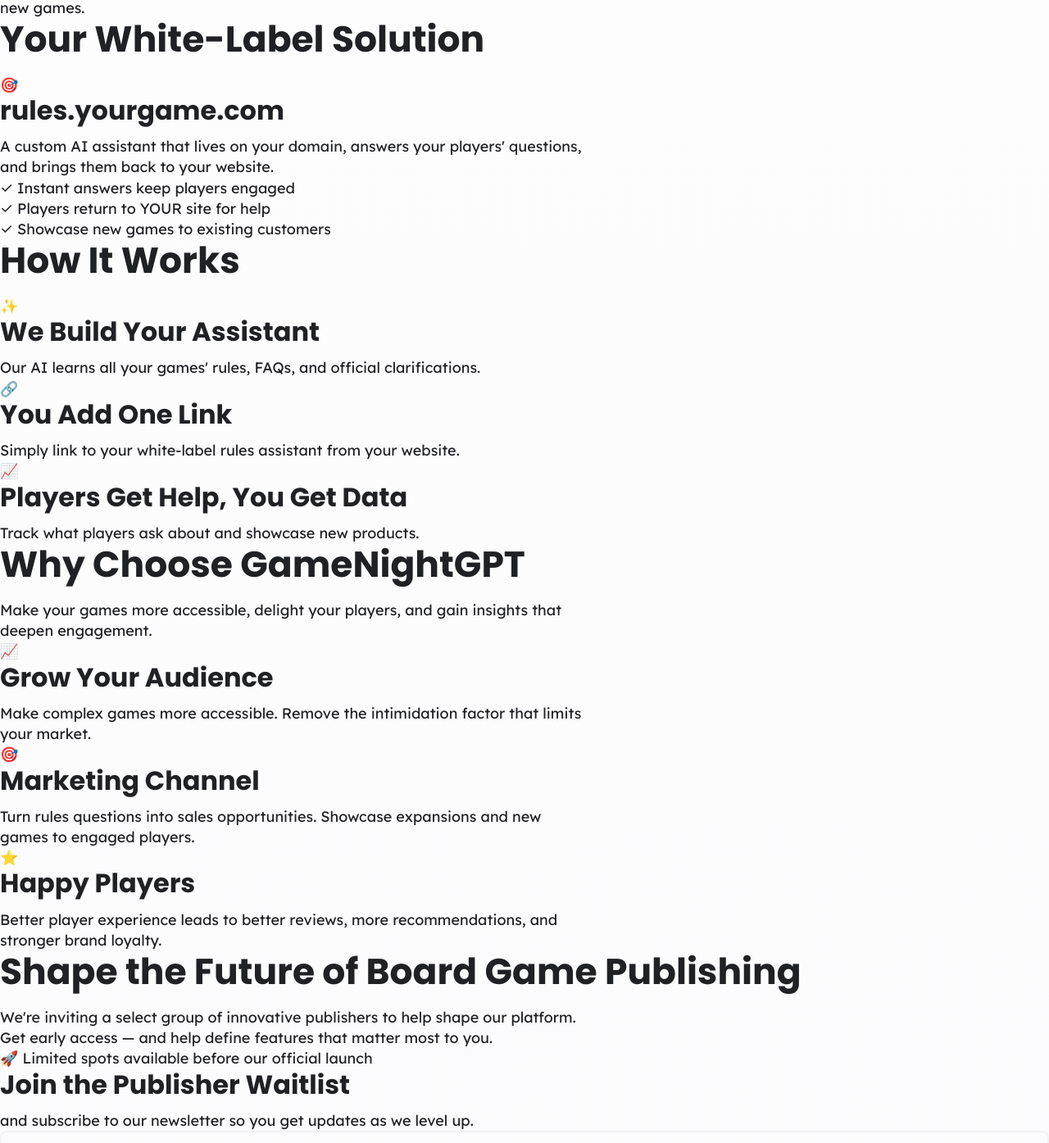
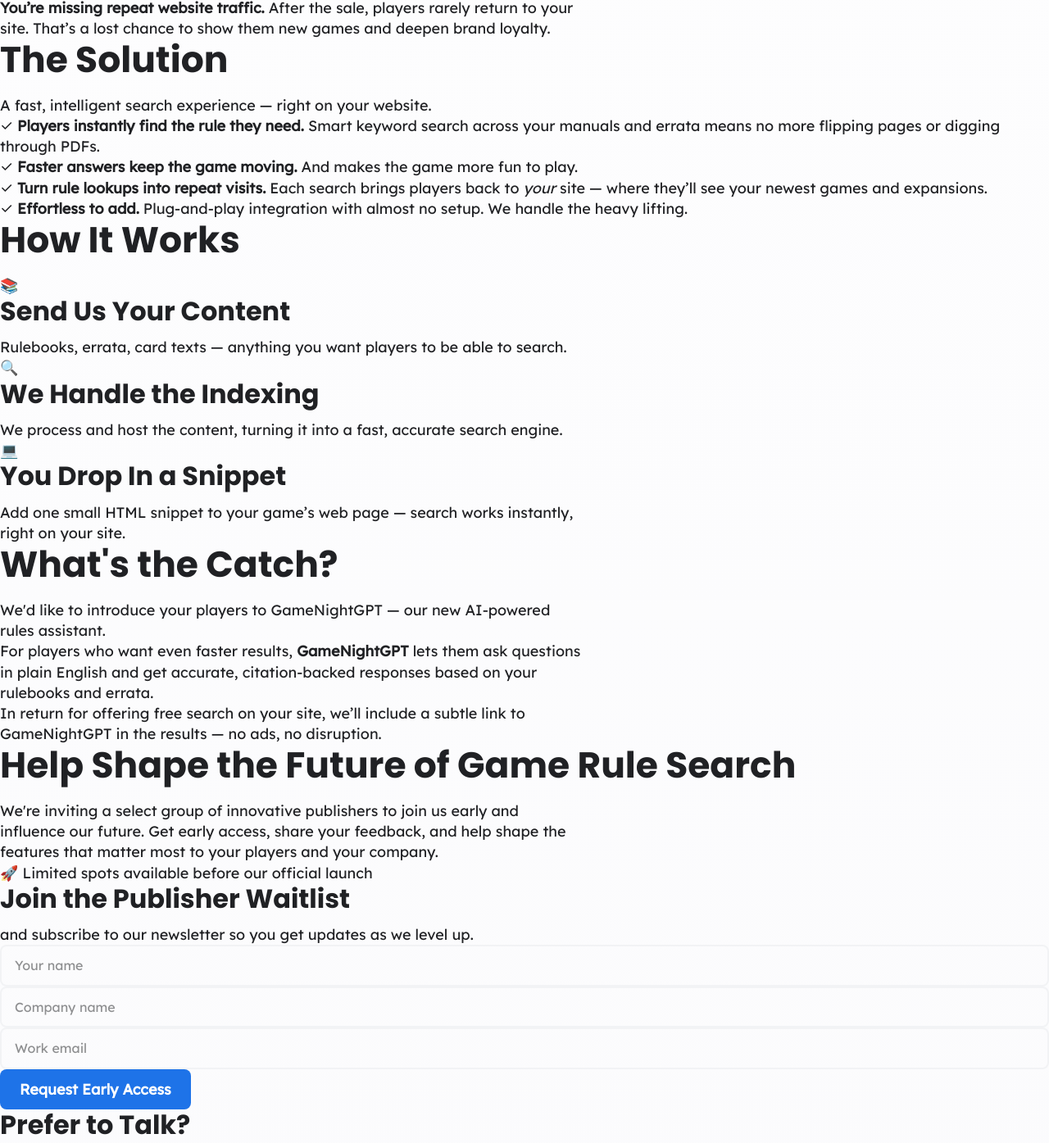
Before and after one commit to gamenightgpt/www, an Eleventy site: page src/backstage.njk in a window 1280 px wide. Shown: the part 1854-3249 px from the top of the page at 82% size. Built offline with nearby package versions, Linux system fonts and the light colour scheme; Eleventy itself is replaced by a stand-in of ours; files that its build step writes are made by us from their sources.

Commit message:
new backstage

```diff
--- a/src/backstage.njk
+++ b/src/backstage.njk
@@ -1,7 +1,7 @@
 ---
 layout: layouts/base.njk
-title: GameNightGPT for Publishers - White-Label Rules Assistant
-description: Expand your board game's reach with AI-powered rules support. Make complex games accessible, create a marketing channel, zero setup required.
+title: GameNightGPT for Publishers - White-Label Rules Search
+description: Make your game manuals freely searchable on your website for your users - almost no setup required
 permalink: /backstage/
 ---
 
@@ -13,10 +13,10 @@ permalink: /backstage/
     <div class="mx-auto px-4 sm:px-6 lg:px-8 max-w-7xl">
       <div class="text-center max-w-4xl mx-auto">
         <h1 class="text-[var(--neutral-900)] mb-6">
-          Expand Your Game's Reach with<br/>AI-Powered Rules Support
+          Make Your Game Manuals Freely Searchable
         </h1>
         <p class="text-xl md:text-2xl text-[var(--neutral-700)] mb-8 leading-relaxed text-center mx-auto max-w-2xl">
-          Make complex games accessible to new players. Zero setup required.
+          Give players the ability to search manuals on your website. Almost no setup required.
         </p>
         <div class="flex flex-col sm:flex-row gap-4 justify-center items-center">
           <a href="#publisher-waitlist" class="btn-primary text-lg px-8 py-4">
@@ -41,21 +41,21 @@ permalink: /backstage/
             <p class="text-[var(--neutral-700)] mb-6 italic">Every publisher faces these...</p>
             <div class="space-y-4">
             <div class="flex items-start gap-3">
-              <span class="text-2xl mt-1">🧊</span>
+              <span class="text-2xl mt-1">🔍</span>
               <p class="text-[var(--neutral-700)]">
-                <strong>Games sit on the shelf of shame.</strong> Your amazing game sits on the shelf because the rulebook looks daunting.
+                <strong>Players can’t find the rule they need.</strong> Without an index or search capability, players struggle to find answers.
               </p>
             </div>
             <div class="flex items-start gap-3">
               <span class="text-2xl mt-1">⏱</span>
               <p class="text-[var(--neutral-700)]">
-                <strong>Lack of table-readiness limits discovery.</strong> Games that take too long to learn / teach don’t get recommended or shared.
+                <strong>Searching through the manual slows down the game.</strong> Flipping through pages breaks immersion and takes away game time.
               </p>
             </div>
             <div class="flex items-start gap-3">
               <span class="text-2xl mt-1">🌐</span>
               <p class="text-[var(--neutral-700)]">
-                <strong>Missed marketing opportunities.</strong> Players never return to your website to see your new games.
+                <strong>You’re missing repeat website traffic.</strong> After the sale, players rarely return to your site. That’s a lost chance to show them new games and deepen brand loyalty.
               </p>
             </div>
             </div>
@@ -64,27 +64,35 @@ permalink: /backstage/
 
         <!-- Your Solution -->
         <div>
-          <h2 class="text-[var(--primary-500)] mb-6">Your White-Label Solution</h2>
+          <h2 class="text-[var(--primary-500)] mb-6">The Solution</h2>
           <div class="bg-white rounded-xl p-8 shadow-sm border border-[var(--neutral-300)]">
-            <div class="flex items-center gap-3 mb-4">
-              <span class="text-3xl">🎯</span>
-              <h3 class="text-[var(--neutral-900)]">rules.yourgame.com</h3>
-            </div>
             <p class="text-[var(--neutral-700)] mb-6">
-              A custom AI assistant that lives on your domain, answers your players' questions, and brings them back to your website.
+              A fast, intelligent search experience &mdash; right on your website.
             </p>
             <ul class="space-y-3">
               <li class="flex items-start gap-2">
                 <span class="text-[var(--primary-500)] mt-1">✓</span>
-                <span class="text-[var(--neutral-700)]">Instant answers keep players engaged</span>
+                <span class="text-[var(--neutral-700)]"><strong>Players instantly find the rule they need.</strong>
+                  Smart keyword search across your manuals and errata means no more flipping pages or digging through PDFs.
+                </span>
               </li>
               <li class="flex items-start gap-2">
                 <span class="text-[var(--primary-500)] mt-1">✓</span>
-                <span class="text-[var(--neutral-700)]">Players return to YOUR site for help</span>
+                <span class="text-[var(--neutral-700)]"><strong>Faster answers keep the game moving.</strong>
+                  And makes the game more fun to play.
+                </span>
               </li>
               <li class="flex items-start gap-2">
                 <span class="text-[var(--primary-500)] mt-1">✓</span>
-                <span class="text-[var(--neutral-700)]">Showcase new games to existing customers</span>
+                <span class="text-[var(--neutral-700)]"><strong>Turn rule lookups into repeat visits.</strong>
+                  Each search brings players back to <i>your</i> site &mdash; where they’ll see your newest games and expansions.
+                </span>
+              </li>
+              <li class="flex items-start gap-2">
+                <span class="text-[var(--primary-500)] mt-1">✓</span>
+                <span class="text-[var(--neutral-700)]"><strong>Effortless to add.</strong>
+                  Plug-and-play integration with almost no setup. We handle the heavy lifting.
+                </span>
               </li>
             </ul>
           </div>
@@ -101,24 +109,24 @@ permalink: /backstage/
       </h2>
       <div class="grid md:grid-cols-3 gap-8 max-w-5xl mx-auto">
         <div class="text-center">
-          <div class="text-5xl mb-4">✨</div>
-          <h3 class="text-[var(--neutral-900)] mb-3">We Build Your Assistant</h3>
+          <div class="text-5xl mb-4">📚</div>
+          <h3 class="text-[var(--neutral-900)] mb-3">Send Us Your Content</h3>
           <p class="text-[var(--neutral-700)]">
-            Our AI learns all your games' rules, FAQs, and official clarifications.
+            Rulebooks, errata, card texts &mdash; anything you want players to be able to search.
           </p>
         </div>
         <div class="text-center">
-          <div class="text-5xl mb-4">🔗</div>
-          <h3 class="text-[var(--neutral-900)] mb-3">You Add One Link</h3>
+          <div class="text-5xl mb-4">🔍</div>
+          <h3 class="text-[var(--neutral-900)] mb-3">We Handle the Indexing</h3>
           <p class="text-[var(--neutral-700)]">
-            Simply link to your white-label rules assistant from your website.
+            We process and host the content, turning it into a fast, accurate search engine.
           </p>
         </div>
         <div class="text-center">
-          <div class="text-5xl mb-4">📈</div>
-          <h3 class="text-[var(--neutral-900)] mb-3">Players Get Help, You Get Data</h3>
+          <div class="text-5xl mb-4">💻</div>
+          <h3 class="text-[var(--neutral-900)] mb-3">You Drop In a Snippet</h3>
           <p class="text-[var(--neutral-700)]">
-            Track what players ask about and showcase new products.
+            Add one small HTML snippet to your game’s web page &mdash; search works instantly, right on your site.
           </p>
         </div>
       </div>
@@ -129,34 +137,22 @@ permalink: /backstage/
   <section class="py-12 md:py-16 lg:py-20 bg-[var(--primary-50)]">
     <div class="mx-auto px-4 sm:px-6 lg:px-8 max-w-7xl">
       <h2 class="text-center text-[var(--neutral-900)] mb-4">
-        Why Choose GameNightGPT
+        What's the Catch?
       </h2>
       <p class="text-center text-[var(--neutral-700)] mb-12 max-w-3xl mx-auto">
-        Make your games more accessible, delight your players, and gain insights that deepen engagement.
+        We'd like to introduce your players to <a href="https://gamenightgpt.com">GameNightGPT</a> &mdash;
+        our new AI-powered rules assistant.
       </p>
-      <div class="grid md:grid-cols-3 gap-8">
-        <div class="bg-white rounded-xl p-8 text-center shadow-sm">
-          <div class="text-5xl mb-4">📈</div>
-          <h3 class="text-[var(--neutral-900)] mb-3">Grow Your Audience</h3>
-          <p class="text-[var(--neutral-700)]">
-            Make complex games more accessible. Remove the intimidation factor that limits your market.
-          </p>
-        </div>
-        <div class="bg-white rounded-xl p-8 text-center shadow-sm">
-          <div class="text-5xl mb-4">🎯</div>
-          <h3 class="text-[var(--neutral-900)] mb-3">Marketing Channel</h3>
-          <p class="text-[var(--neutral-700)]">
-            Turn rules questions into sales opportunities. Showcase expansions and new games to engaged players.
-          </p>
-        </div>
-        <div class="bg-white rounded-xl p-8 text-center shadow-sm">
-          <div class="text-5xl mb-4">⭐</div>
-          <h3 class="text-[var(--neutral-900)] mb-3">Happy Players</h3>
-          <p class="text-[var(--neutral-700)]">
-            Better player experience leads to better reviews, more recommendations, and stronger brand loyalty.
-          </p>
-        </div>
-      </div>
+
+      <p class="text-center text-[var(--neutral-700)] mb-12 max-w-3xl mx-auto">
+        For players who want even faster results, <strong>GameNightGPT</strong> lets them ask questions
+        in plain English and get accurate, citation-backed responses based on your rulebooks and errata.
+      </p>
+
+      <p class="text-center text-[var(--neutral-700)] mb-12 max-w-3xl mx-auto">
+        In return for offering free search on your site, we’ll include a subtle link to GameNightGPT
+        in the results &mdash; no ads, no disruption.
+      </p>
     </div>
   </section>
 
@@ -165,11 +161,11 @@ permalink: /backstage/
     <div class="mx-auto px-4 sm:px-6 lg:px-8 max-w-7xl">
       <div class="bg-[var(--accent-50)] rounded-2xl p-8 md:p-12 text-center">
         <h2 class="text-[var(--neutral-900)] mb-4">
-          Shape the Future of Board Game Publishing
+          Help Shape the Future of Game Rule Search
         </h2>
         <p class="text-lg text-[var(--neutral-700)] mb-8 max-w-3xl mx-auto">
-          We're inviting a select group of innovative publishers to help shape our platform.
-          Get early access &mdash; and help define features that matter most to you.
+          We're inviting a select group of innovative publishers to join us early and influence our future.
+          Get early access, share your feedback, and help shape the features that matter most to your players and your company.
         </p>
         <div class="inline-flex items-center gap-2 text-[var(--accent-800)] font-medium">
           <span class="text-2xl">🚀</span>
@@ -276,8 +272,7 @@ permalink: /backstage/
           </button>
           <div id="faq-answer-0" class="faq-answer overflow-hidden transition-all duration-300 max-h-0">
             <p class="text-[var(--neutral-700)] px-4 pb-6">
-              We can support your entire catalog. Our AI learns from your rulebooks, FAQs, and official clarifications
-              to provide accurate answers for all your games, from simple to complex.
+              We can support your entire catalog, from simple to complex. Tell us what you want us to index.
             </p>
           </div>
         </div>
@@ -289,12 +284,14 @@ permalink: /backstage/
             aria-expanded="false"
             aria-controls="faq-answer-1"
           >
-            <h3 class="text-[var(--neutral-900)] pr-4 text-left">How does white-labeling work?</h3>
+            <h3 class="text-[var(--neutral-900)] pr-4 text-left">How does the embedding work?</h3>
             <span class="faq-icon text-3xl text-[var(--primary-500)] transition-transform flex-shrink-0 w-12 h-12 flex items-center justify-center">+</span>
           </button>
           <div id="faq-answer-1" class="faq-answer overflow-hidden transition-all duration-300 max-h-0">
             <p class="text-[var(--neutral-700)] px-4 pb-6">
-              Your rules assistant lives at a subdomain like rules.yourgame.com or qa.yourstudio.com. It features your branding and seamlessly integrates with your website. Players never leave your digital ecosystem.
+              You embed a small HTML snippet that creates an <i>iframe</i> inside your game's web page.
+              The iframe contains an input field that lets players search the game's content and displays search results.
+              Players never leave your website.
             </p>
           </div>
         </div>
@@ -311,7 +308,9 @@ permalink: /backstage/
           </button>
           <div id="faq-answer-2" class="faq-answer overflow-hidden transition-all duration-300 max-h-0">
             <p class="text-[var(--neutral-700)] px-4 pb-6">
-              We're finalizing our pricing model with early partners. Our goal is to make this accessible for publishers of all sizes, with plans based on your catalog size and player engagement levels.
+              The pricing for keyword search on your website is completely free.
+              If players want to pay for advanced question-answering on GameNightGPT,
+              we anticipate charging them $29/year for all games we have indexed.
             </p>
           </div>
         </div>
@@ -328,7 +327,7 @@ permalink: /backstage/
           </button>
           <div id="faq-answer-3" class="faq-answer overflow-hidden transition-all duration-300 max-h-0">
             <p class="text-[var(--neutral-700)] px-4 pb-6">
-              We're onboarding select early access partners now, with broader availability planned for later this year. Join the waitlist to secure your spot and help shape the platform.
+              Our beta launch will be ready in September, with broader availability planned for later this year.
             </p>
           </div>
         </div>
```
